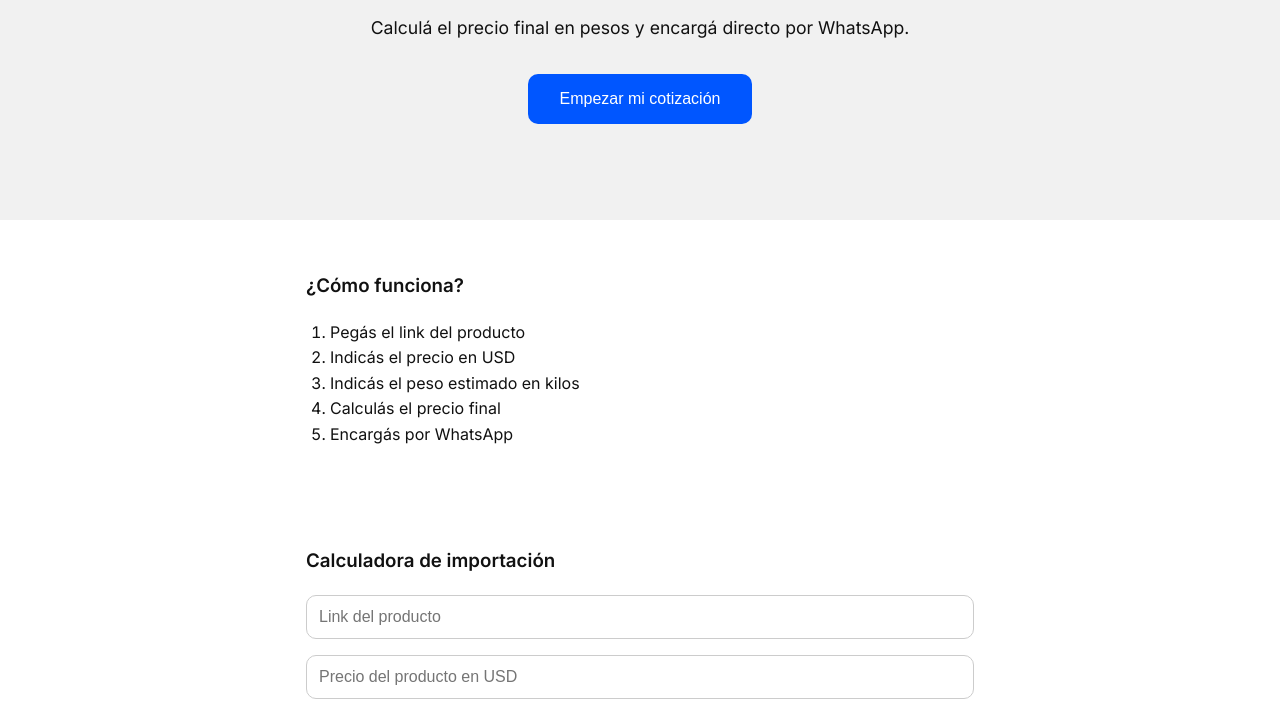
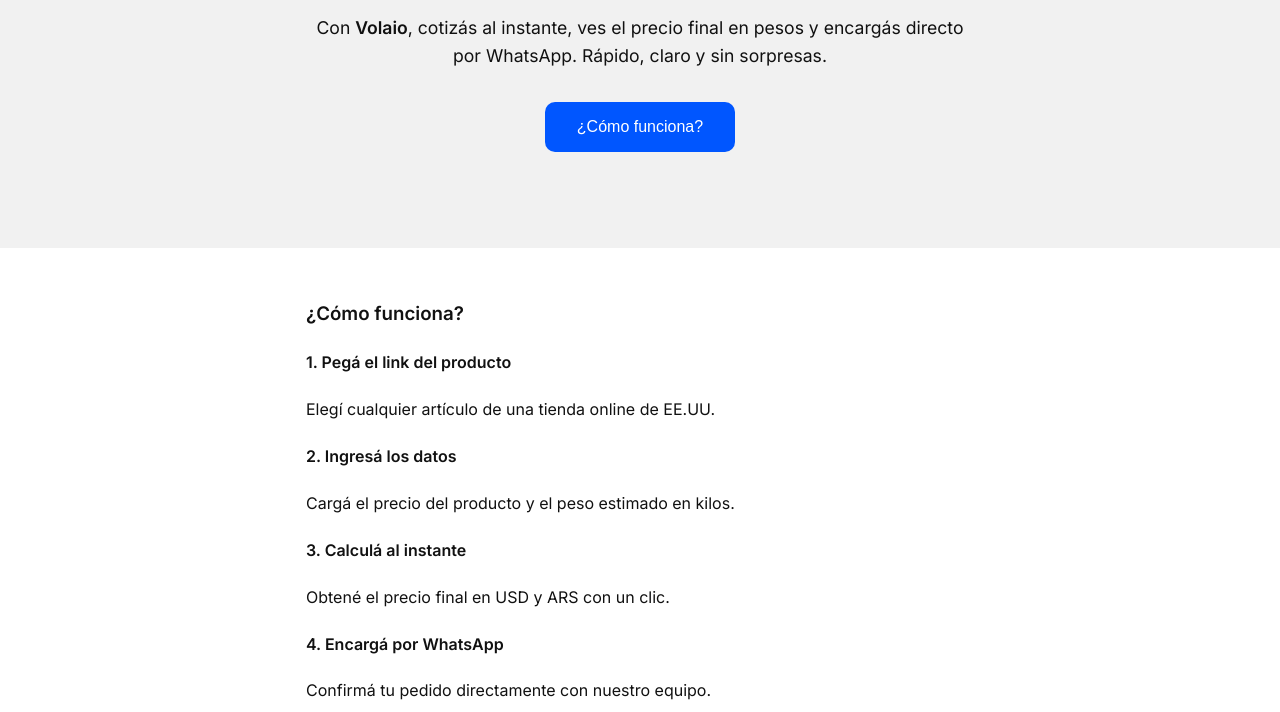
Before and after one commit to volaio/volaio, a plain HTML site: page index.html in a window 1280 px wide. Shown: the part 492-1204 px from the top of the page. Drawn offline with Linux system fonts and the light colour scheme.

Commit message:
Update index.html

```diff
--- a/index.html
+++ b/index.html
@@ -20,23 +20,34 @@
   <section class="hero">
     <div class="container">
       <h2>Importá lo que querés de EE.UU. en solo 5 días</h2>
-      <p>Calculá el precio final en pesos y encargá directo por WhatsApp.</p>
-      <button onclick="document.getElementById('calculator').scrollIntoView({ behavior: 'smooth' })">
-        Empezar mi cotización
+      <p>Con <strong>Volaio</strong>, cotizás al instante, ves el precio final en pesos y encargás directo por WhatsApp. Rápido, claro y sin sorpresas.</p>
+      <button onclick="document.getElementById('steps').scrollIntoView({ behavior: 'smooth' })">
+        ¿Cómo funciona?
       </button>
     </div>
   </section>
 
-  <section class="steps">
+  <section class="steps" id="steps">
     <div class="container">
-      <h3>¿Cómo funciona?</h3>
-      <ol>
-        <li>Pegás el link del producto</li>
-        <li>Indicás el precio en USD</li>
-        <li>Indicás el peso estimado en kilos</li>
-        <li>Calculás el precio final</li>
-        <li>Encargás por WhatsApp</li>
-      </ol>
+      <h3 class="section-title">¿Cómo funciona?</h3>
+      <div class="steps-grid">
+        <div class="step">
+          <h4>1. Pegá el link del producto</h4>
+          <p>Elegí cualquier artículo de una tienda online de EE.UU.</p>
+        </div>
+        <div class="step">
+          <h4>2. Ingresá los datos</h4>
+          <p>Cargá el precio del producto y el peso estimado en kilos.</p>
+        </div>
+        <div class="step">
+          <h4>3. Calculá al instante</h4>
+          <p>Obtené el precio final en USD y ARS con un clic.</p>
+        </div>
+        <div class="step">
+          <h4>4. Encargá por WhatsApp</h4>
+          <p>Confirmá tu pedido directamente con nuestro equipo.</p>
+        </div>
+      </div>
     </div>
   </section>
 
```
